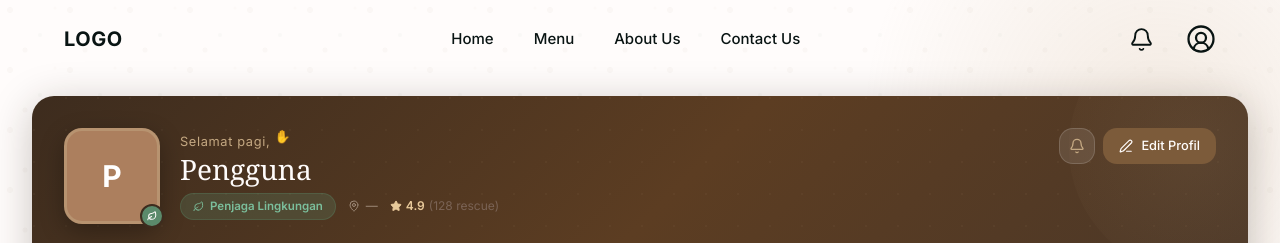
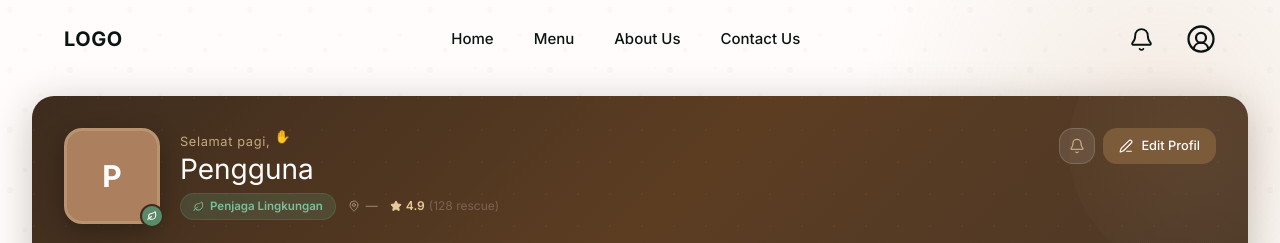
Before and after one commit to RezaAdityaRamadhan26/food-rescue-fe, a Next.js app: page /buyer-profile in a window 1280 px wide. Shown: the top 243 px of the page. Built offline with nearby package versions, Linux system fonts and the light colour scheme; no server answers.

Commit message:
ubah font

```diff
--- a/src/app/buyer-profile/components/profileHero.tsx
+++ b/src/app/buyer-profile/components/profileHero.tsx
@@ -54,7 +54,7 @@ export function ProfileHero() {
             {greeting}, <span className="inline-block animate-bounce">✋</span>
           </div>
 
-          <h1 className="mb-1.5 font-serif text-[1.75rem] leading-[1.2] text-[#FFFCFB]">
+          <h1 className="mb-1.5 text-[1.75rem] leading-[1.2] text-[#FFFCFB]">
             {displayName}
           </h1>
 
```
